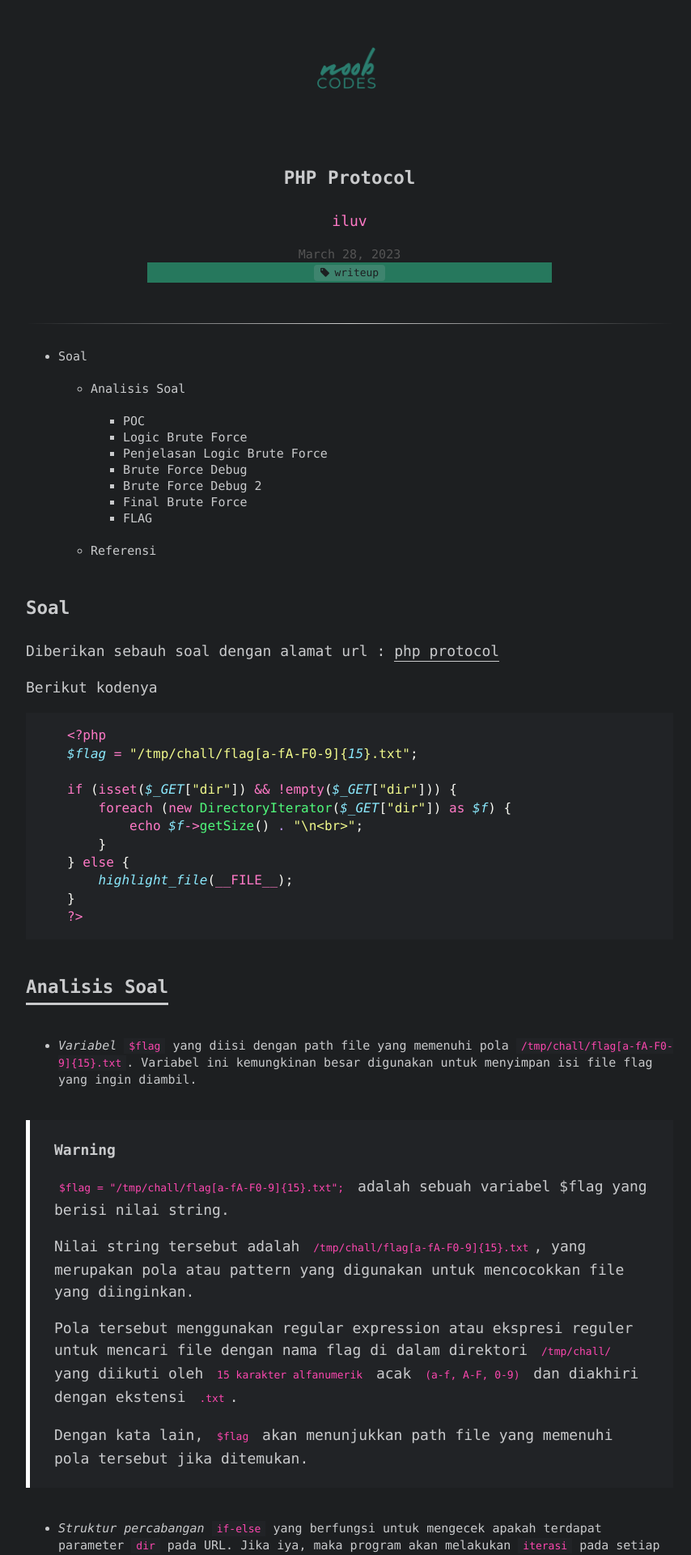
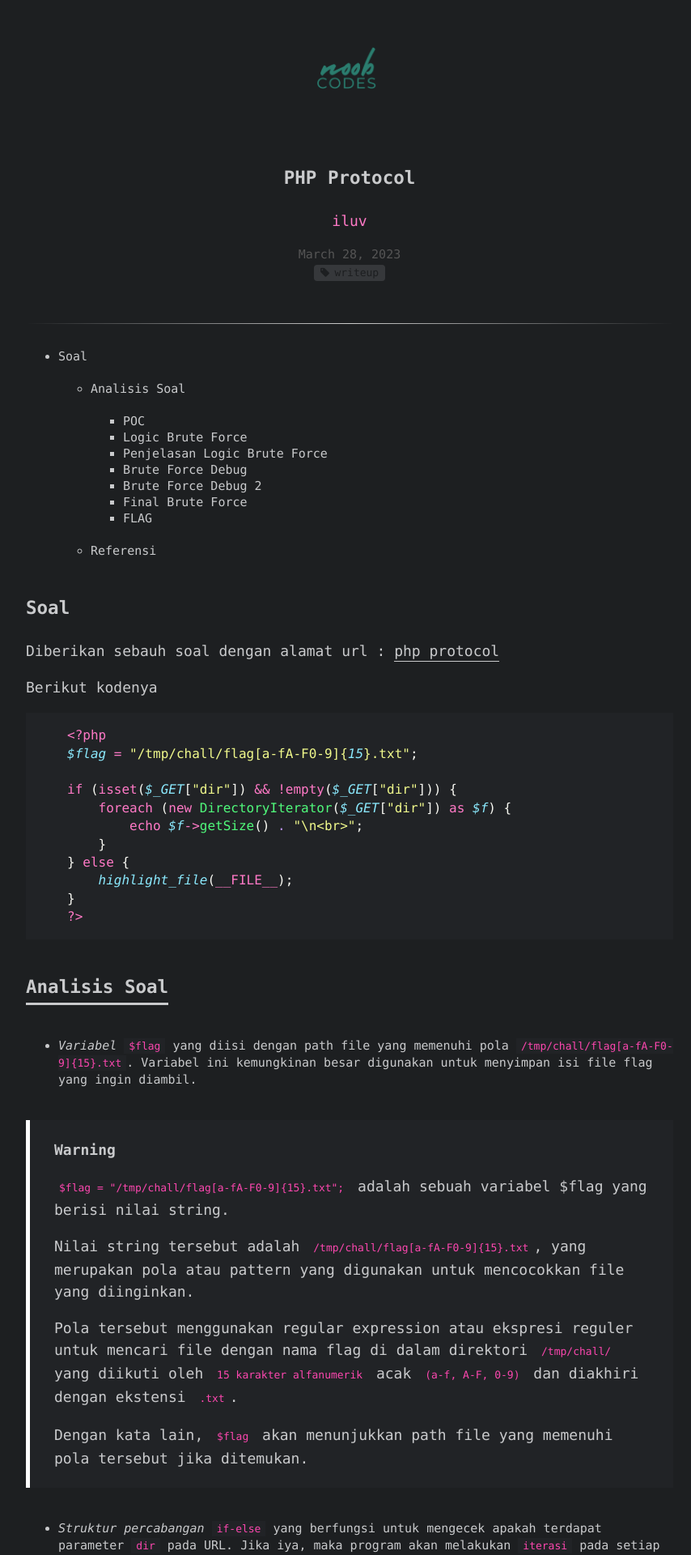
Before and after one commit to syukirman-amir/blog.noob.codes, a Jekyll site: the page built from _posts/2023-03-28-php-protocol.md, in a window 1280 px wide. Shown: the top 1920 px of the page at 81% size, without its empty margins (208-1062 px from the left). Built offline with Jekyll 4.4.1, drawn with Linux system fonts in a browser that asks for light colours; comment, search, counter and statistics services are not loaded.

Commit message:
Update post.html

```diff
--- a/_layouts/post.html
+++ b/_layouts/post.html
@@ -10,7 +10,7 @@ layout: default
 	</div>
 
 	<section>
-	    <div class="tags-expo" style="background-color:#26785d;">
+	    <div class="tags-expo" style="color:#26785d;">
 		<div class="tags-expo-list">
 		    {% if page.tags %}
 		    {% for tag in page.tags %}
```
